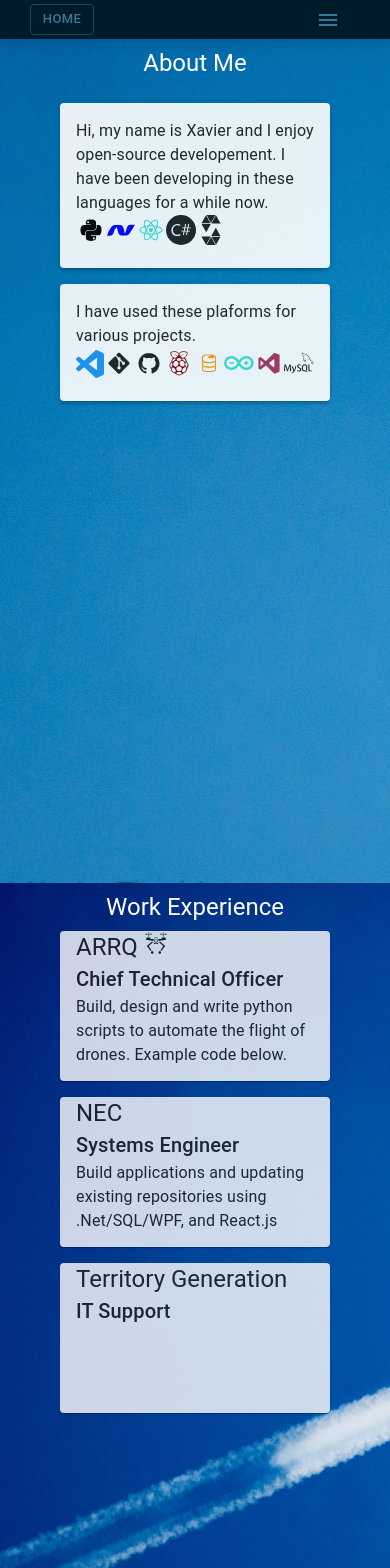
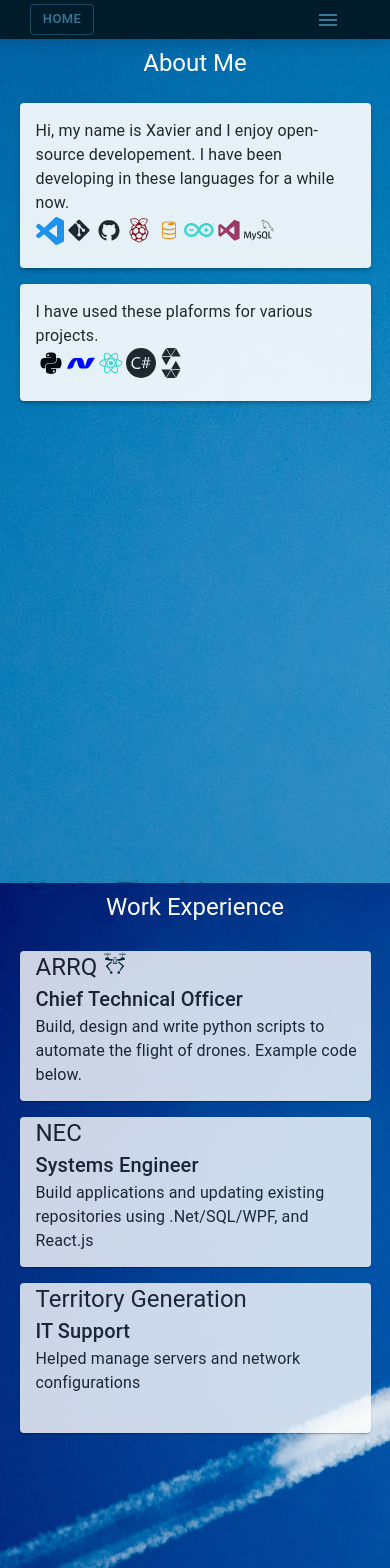
Before and after one commit to xavierthorbjornsen/thorbjornsen_bio, a React (Create React App) app: page / in a window 390 px wide. Shown: the top 1568 px of the page. Built offline with nearby package versions, Linux system fonts and the light colour scheme.

Commit message:
more mobile responsive changes

```diff
--- a/src/components/About.js
+++ b/src/components/About.js
@@ -9,63 +9,89 @@ import {
     DiFirebase,
     DiRasberryPi,
     DiGithubBadge,
-    DiVisualstudio,} from 'react-icons/di';
+    DiVisualstudio,
+} from 'react-icons/di';
 import { SiSolidity, SiArduino, SiVisualstudiocode, SiMysql, SiCsharp } from 'react-icons/si';
 import { useMediaQuery } from 'react-responsive';
 
 
 
 const useStyles = makeStyles((theme) => ({
-    sectionRoot: {
+    sectionDesktop: {
         opacity: 0.9,
         height: '90%',
     },
+    sectionMobile: {
+        opacity: 0.9,
+        height: '90%',
+        width: '90vw',
+    }
 }))
 
 
 
 export default function About() {
     const classes = useStyles();
-    const isMonitor = useMediaQuery({ query: '(min-width: 1433px)' })
-    const isTabletOrMobile = useMediaQuery({ query: '(max-width: 1432px)' })
+    const isMonitor = useMediaQuery({ query: '(min-width: 1042px)' })
+    const isTabletOrMobile = useMediaQuery({ query: '(max-width: 1043px)' })
 
 
     return (
-        <div className={classes.sectionRoot}>
-            <Card elevation={3} sx={{ width: 270, p: 2, mt:2, display: "flex-grow", flexDirection: 'column' }}>
+        <div>
+            <div className={classes.sectiondesktop}>
+                {isMonitor && <div> <Card elevation={3} sx={{ width: "40vw", p: 2, mt: 2, display: "flex-grow", flexDirection: 'column' }}>
                     <Typography variant="body1" >Hi, my name is Xavier and I enjoy open-source developement.
                         I have been developing in these languages for a while now.</Typography>
-                    {isMonitor && <ul>
+                    <ul>
                         <li ><DiPython size={30} color={"black"} /> Python</li>
                         <li ><DiDotnet size={30} color={"Blue"} /> Dotnet</li>
                         <li ><DiReact size={30} color={"#40e0d0"} /> React</li>
-                        <li ><SiCsharp size={30}  /> C Sharp</li>
+                        <li ><SiCsharp size={30} /> C Sharp</li>
                         <li ><SiSolidity size={30} /> Solidity</li>
-                    </ul>}
-                    {isTabletOrMobile && <div ><DiPython size={30} color={"black"} /><DiDotnet size={30} color={"Blue"} /><DiReact size={30} color={"#40e0d0"} /><SiCsharp size={30} /><SiSolidity size={30} />
-                    </div>}
+                    </ul>
                 </Card>
-            <Card elevation={3} sx={{ height: 'auto',  width: 270, p: 2, mt:2, display: "flex-grow", }}>
+
+                    <Card elevation={3} sx={{ height: 'auto', width: "40vw", p: 2, mt: 2, display: "flex-grow", }}>
                         <Typography variant="body1" >I have used these plaforms for various projects.</Typography>
-                        {isMonitor && <ul>
+                        <ul>
                             <li ><SiVisualstudiocode size={26} color={"#2196f3"} /> Visual Studio Code</li>
                             <li ><DiGit size={30} /> Git</li>
                             <li ><DiGithubBadge size={30} /> Github</li>
-                        <li ><DiRasberryPi size={30} color={"Darkred"}/> RaspberryPi</li>
-                        <li ><DiFirebase size={30} color={"#ff9800"}/> FireBase </li>
-                        <li ><SiArduino size={30} color={"#40e0d0"}/>Arduino </li>
+                            <li ><DiRasberryPi size={30} color={"Darkred"} /> RaspberryPi</li>
+                            <li ><DiFirebase size={30} color={"#ff9800"} /> FireBase </li>
+                            <li ><SiArduino size={30} color={"#40e0d0"} />Arduino </li>
                             <li><DiVisualstudio size={30} color={"#AB345A"} /> Visual Studio</li>
                             <li><SiMysql size={30} /> My SQL</li>
-                    </ul>}
-                    {isTabletOrMobile && <div><SiVisualstudiocode size={28} color={"#2196f3"} />
+                        </ul>
+                    </Card>
+
+                </div>
+                }
+            </div>
+            <div className={classes.sectionMobile}>
+            {isTabletOrMobile && <div><Card elevation={3} sx={{  p: 2, mt: 2, }}>
+                <Typography variant="body1" >Hi, my name is Xavier and I enjoy open-source developement.
+                        I have been developing in these languages for a while now.</Typography>
+                        <SiVisualstudiocode size={28} color={"#2196f3"} />
                     <DiGit size={30} />
                     <DiGithubBadge size={30} />
                     <DiRasberryPi size={30} color={"Darkred"}/>
                     <DiFirebase size={30} color={"#ff9800"}/>
                     <SiArduino size={30} color={"#40e0d0"}/>
                     <DiVisualstudio size={30} color={"#AB345A"} />
-                    <SiMysql size={30} /></div>}
+                    <SiMysql size={30} />
                 </Card>
+                <Card elevation={3} sx={{  p: 2, mt: 2, }}>
+                        <Typography variant="body1" >I have used these plaforms for various projects.</Typography>
+                        <DiPython size={30} color={"black"} />
+                        <DiDotnet size={30} color={"Blue"} />
+                        <DiReact size={30} color={"#40e0d0"} />
+                        <SiCsharp size={30} />
+                        <SiSolidity size={30} />
+                    </Card>
+                </div>
+            }
+            </div>
         </div>
     )
 };
--- a/src/components/Experience.js
+++ b/src/components/Experience.js
@@ -12,9 +12,13 @@ import { useMediaQuery } from 'react-responsive';
 const useStyles = makeStyles((theme) => ({
     sectionExperience: {
         opacity: 0.8,
-        maxWidth: 270,
+        width: "40vw",
         marginBottom: 20,
-
+    },
+    sectionExperienceMobile: {
+        opacity: 0.8,
+        marginBottom: 20,
+        width: '90vw'
     }
 }))
 
@@ -25,39 +29,46 @@ const Experience = () => {
     const isMonitor = useMediaQuery({ query: '(min-width: 1042px)' })
     const isTabletOrMobile = useMediaQuery({ query: '(max-width: 1043px)' })
     return (
+        <div>
             <div className={classes.sectionExperience}>
                 {isMonitor && <Stack spacing={2}>
-                <Card sx={{ height:200, }}>
-                    <Typography variant="h4" sx={{ paddingLeft: 2,  }}>ARRQ <GiDeliveryDrone color="#001f17" /></Typography>
-                    <Typography variant="h5"  sx={{ paddingLeft: 2, }}>Chief Technical Officer </Typography>
-                    <Typography variant="body1" sx={{paddingLeft: 2, }}>Build, design and write python scripts to automate the flight of drones. Example code below.<br /> <Link underline="none" href={url} >Python flight <HiOutlineExternalLink /></Link> </Typography>
+                    <Card sx={{ height: 200, }}>
+                        <Typography variant="h4" sx={{ paddingLeft: 2, }}>ARRQ <GiDeliveryDrone color="#001f17" /></Typography>
+                        <Typography variant="h5" sx={{ paddingLeft: 2, }}>Chief Technical Officer </Typography>
+                        <Typography variant="body1" sx={{ paddingLeft: 2, }}>Build, design and write python scripts to automate the flight of drones. Example code below.<br /> <Link underline="none" href={url} >Python flight <HiOutlineExternalLink /></Link> </Typography>
                     </Card>
-                <Card sx={{ height:200, }}>
+                    <Card sx={{ height: 200, }}>
                         <Typography variant="h4" sx={{ paddingLeft: 2, }}>NEC </Typography>
-                    <Typography variant="h5"  sx={{paddingLeft: 2, }}>Systems Engineer <br /></Typography>
-                    <Typography variant="body1" sx={{paddingLeft: 2,  }}>Build applications and updating existing repositories using DotNet/SQL/WPF, and react.</Typography>
+                        <Typography variant="h5" sx={{ paddingLeft: 2, }}>Systems Engineer <br /></Typography>
+                        <Typography variant="body1" sx={{ paddingLeft: 2, }}>Build applications and updating existing repositories using DotNet/SQL/WPF, and react.</Typography>
                     </Card>
-                <Card sx={{ height:200, }}>
-                    <Typography variant="h4" sx={{ paddingLeft: 2,  }}>Territory Generation</Typography>
-                    <Typography sx={{paddingLeft: 2 }}>IT Support</Typography>
+                    <Card sx={{ height: 200, }}>
+                        <Typography variant="h4" sx={{ paddingLeft: 2, }}>Territory Generation</Typography>
+                        <Typography sx={{ paddingLeft: 2 }}>IT Support</Typography>
+                        <Typography variant="body1" sx={{ paddingLeft: 2, }}>Helped manage servers and network configurations</Typography>
                     </Card>
                 </Stack>}
+
+            </div>
+            <div className={classes.sectionExperienceMobile}>
                 {isTabletOrMobile && <Stack spacing={2}>
-                <Card sx={{ height:150, }}>
-                    <Typography variant="h5" sx={{ paddingLeft: 2,  }}>ARRQ <GiDeliveryDrone color="#001f17" /></Typography>
-                    <Typography variant="h6"  sx={{ paddingLeft: 2, }}>Chief Technical Officer </Typography>
-                    <Typography variant="body1" sx={{paddingLeft: 2, }}>Build, design and write python scripts to automate the flight of drones. Example code below.</Typography>
+                    <Card sx={{ height: 150, }}>
+                        <Typography variant="h5" sx={{ paddingLeft: 2, }}>ARRQ <GiDeliveryDrone color="#001f17" /></Typography>
+                        <Typography variant="h6" sx={{ paddingLeft: 2, }}>Chief Technical Officer </Typography>
+                        <Typography variant="body1" sx={{ paddingLeft: 2, }}>Build, design and write python scripts to automate the flight of drones. Example code below.</Typography>
                     </Card>
-                <Card sx={{ height:150, }}>
+                    <Card sx={{ height: 150, }}>
                         <Typography variant="h5" sx={{ paddingLeft: 2, }}>NEC </Typography>
-                    <Typography variant="h6"  sx={{paddingLeft: 2, }}>Systems Engineer <br /></Typography>
-                    <Typography variant="body1" sx={{paddingLeft: 2,  }}>Build applications and updating existing repositories using .Net/SQL/WPF, and React.js</Typography>
+                        <Typography variant="h6" sx={{ paddingLeft: 2, }}>Systems Engineer <br /></Typography>
+                        <Typography variant="body1" sx={{ paddingLeft: 2, }}>Build applications and updating existing repositories using .Net/SQL/WPF, and React.js</Typography>
                     </Card>
-                <Card sx={{ height:150, }}>
-                    <Typography variant="h5" sx={{ paddingLeft: 2,  }}>Territory Generation</Typography>
-                    <Typography variant="h6" sx={{paddingLeft: 2 }}>IT Support</Typography>
+                    <Card sx={{ height: 150, }}>
+                        <Typography variant="h5" sx={{ paddingLeft: 2, }}>Territory Generation</Typography>
+                        <Typography variant="h6" sx={{ paddingLeft: 2 }}>IT Support</Typography>
+                        <Typography variant="body1" sx={{ paddingLeft: 2, }}>Helped manage servers and network configurations</Typography>
                     </Card>
                 </Stack>}
+            </div>
         </div>
 
     )
```
Lines whose indentation alone changed are shown as unchanged.
